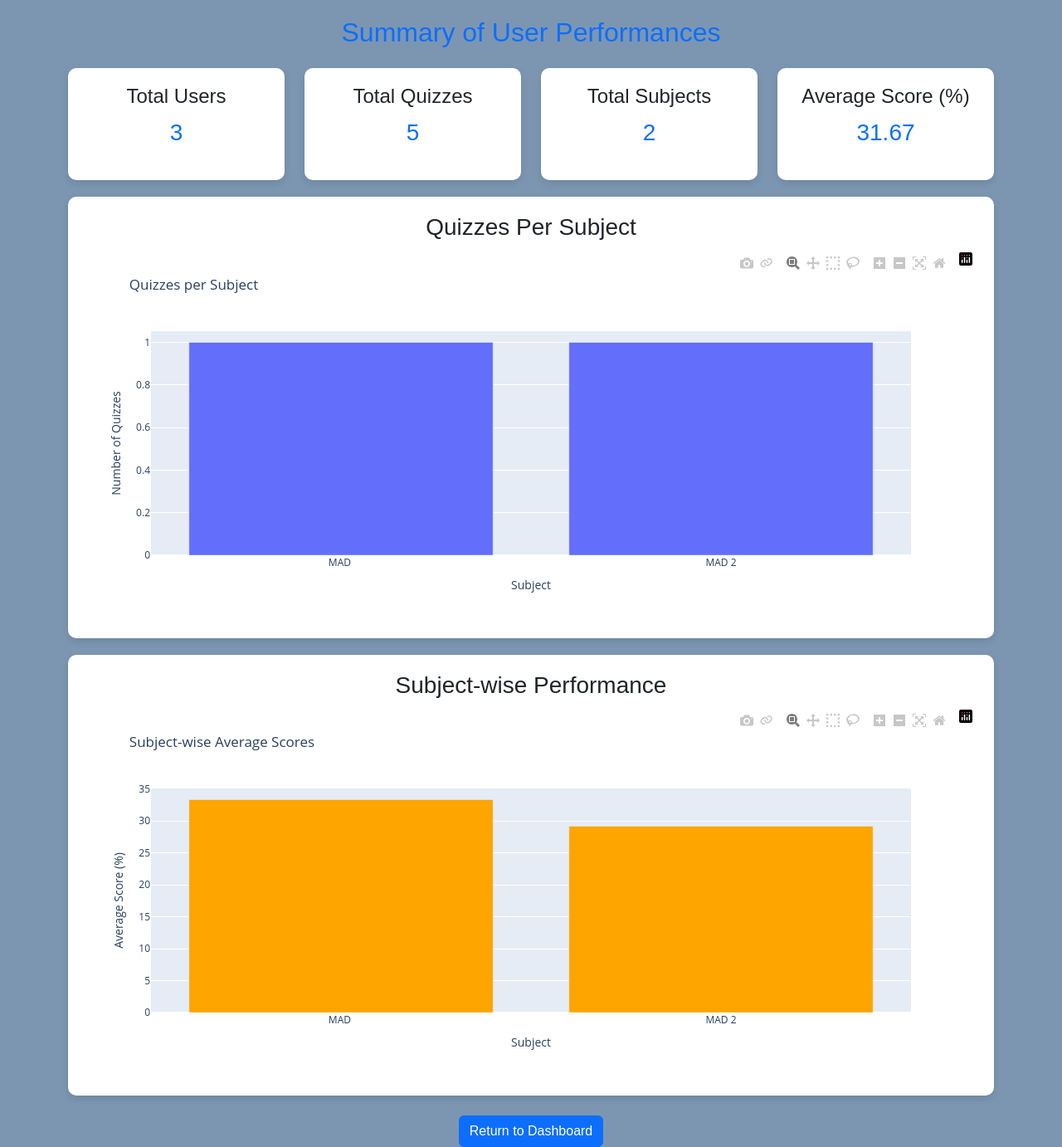
After one commit to 22f3001070/QUIZ_MASTER_22f3001070, a Flask app: page /admin_summary in a window 1280 px wide. The commit adds this page. Shown: the whole page at 83% size. Run offline with Flask 3, Linux system fonts and the light colour scheme.

Commit message:
Summary for both users and admins added, fixed the timer, ALL MILESTONES COMPLETED TILL 7

```diff
--- a/controllers/controllers.py
+++ b/controllers/controllers.py
@@ -2,6 +2,8 @@ from model.model import *
 from werkzeug.security import generate_password_hash, check_password_hash
 from flask import Flask, request, render_template, redirect, url_for, flash, session, Blueprint
 from datetime import datetime, timedelta, timezone
+import plotly.express as px
+import pandas as pd
 
 
 controllers = Blueprint('controllers', __name__)
@@ -207,9 +209,13 @@ def attempt_quiz(quiz_id):
     if remaining_time == 0:
         return redirect(url_for("controllers.submit_quiz", quiz_id=quiz_id))
 
+
+
     if request.method == "POST":
         selected_option = request.form.get("selected_option")
         print(selected_option)
+
+
 
         existing_response = UserResponse.query.filter_by(
         user_id=session["user_id"],
@@ -224,6 +230,10 @@ def attempt_quiz(quiz_id):
                 existing_response.selected_option = selected_option
         else:
             # Otherwise, create a new response
+            if(not selected_option):
+                selected_option = 'Z'
+
+            print(selected_option)
             user_response = UserResponse(
                 user_id=session["user_id"],
                 quiz_id=quiz_id,
@@ -684,18 +694,105 @@ def unblock_user(user_id):
 
 
 
+# We added the search to the contollers of their respective pages
+
+# # Search functionality (MILESTONE - 3)
+# @controllers.route('/search_user', methods=['GET', 'POST'])
+# def search():
+#     query = request.args.get('query')
+#     subjects = Subject.query.filter(Subject.name.like(f'%{query}%')).all() # Fetching all records from the subject db
+#     chapters = Chapter.query.filter(Chapter.name.like(f'%{query}%')).all()
+#     quizzes = Quiz.query.filter(Quiz.title.like(f'%{query}%')).all()
+#     questions = Question.query.filter(Question.title.like(f'%{query}%')).all()
+#     return render_template('search.html', subjects=subjects, chapters=chapters, quizzes=quizzes, questions=questions)
 
 
-# Search functionality (MILESTONE - 3)
-@controllers.route('/search_user', methods=['GET', 'POST'])
-def search():
-    query = request.args.get('query')
-    subjects = Subject.query.filter(Subject.name.like(f'%{query}%')).all() # Fetching all records from the subject db
-    chapters = Chapter.query.filter(Chapter.name.like(f'%{query}%')).all()
-    quizzes = Quiz.query.filter(Quiz.title.like(f'%{query}%')).all()
-    questions = Question.query.filter(Question.title.like(f'%{query}%')).all()
-    return render_template('search.html', subjects=subjects, chapters=chapters, quizzes=quizzes, questions=questions)
+import plotly.graph_objs as go
 
+@controllers.route("/user_summary")
+def user_summary():
+    user_id = session.get("user_id")
+    if not user_id:
+        return "Unauthorized", 401
+
+    user = User.query.get(user_id)
+    scores = Score.query.filter_by(user_id=user_id).all() #only for the logged in user
+
+    quiz_titles = [score.quiz.title for score in scores]
+    percentages_1 = [score.percent for score in scores]
+    percentages = [[score.percent, score.quiz.title] for score in scores]
+
+    # Calculate summary stats
+    num_quizzes = len(scores)
+    avg_score = round(sum(i[0] for i in percentages) / num_quizzes, 2) if num_quizzes > 0 else 0
+    best = max(percentages, default=0)
+
+    if scores:
+        best_score = round(best[0],2)
+        best_quiz = best[1]
+
+    else:
+        best_score = 0
+        best_quiz = 'N/a'
+
+
+
+    # Create a performance trend graph
+    trace = go.Scatter(x=quiz_titles, y=percentages_1, mode='lines+markers', name="Performance")
+    layout = go.Layout(title="Quiz Performance", xaxis=dict(title="Quiz"), yaxis=dict(title="Score Percentage"))
+    chart = go.Figure(data=[trace], layout=layout)
+    graph_html = chart.to_html(full_html=False)
+
+    return render_template(
+        "user_summary.html",
+        user=user,
+        num_quizzes=num_quizzes,
+        avg_score=avg_score,
+        best_score=best_score,
+        graph_html=graph_html,
+        best_quiz = best_quiz
+    )
+
+@controllers.route("/admin_summary")
+def admin_summary():
+    print("check")
+    user_count = User.query.count()
+    quiz_count = Quiz.query.count()
+    subject_count = Subject.query.count()
+    avg_score = db.session.query(db.func.avg(Score.percent)).scalar() or 0  # for all users
+
+    subjects = Subject.query.all()
+    subject_names = [subject.name for subject in subjects]
+    subject_quiz_counts = [len(subject.chapters) for subject in subjects]
+
+    # Fetching subject-wise performance
+    subject_avg_scores = []
+    for subject in subjects:
+        subject_quizzes = db.session.query(Quiz.id).join(Chapter).filter(Chapter.subject_id == subject.id).subquery()
+        avg_subject_score = db.session.query(db.func.avg(Score.percent)).filter(Score.quiz_id.in_(subject_quizzes)).scalar() or 0
+        subject_avg_scores.append(round(avg_subject_score, 2))
+
+    # Bar chart for quizzes per subject
+    bar_trace = go.Bar(x=subject_names, y=subject_quiz_counts, name="Quizzes per Subject")
+    bar_layout = go.Layout(title="Quizzes per Subject", xaxis=dict(title="Subject"), yaxis=dict(title="Number of Quizzes"))
+    bar_chart = go.Figure(data=[bar_trace], layout=bar_layout)
+    bar_chart_html = bar_chart.to_html(full_html=False)
+
+    # Bar chart for subject-wise performance
+    perf_trace = go.Bar(x=subject_names, y=subject_avg_scores, name="Average Score (%)", marker=dict(color="orange"))
+    perf_layout = go.Layout(title="Subject-wise Average Scores", xaxis=dict(title="Subject"), yaxis=dict(title="Average Score (%)"))
+    perf_chart = go.Figure(data=[perf_trace], layout=perf_layout)
+    perf_chart_html = perf_chart.to_html(full_html=False)
+
+    return render_template(
+        "admin_summary.html",
+        user_count=user_count,
+        quiz_count=quiz_count,
+        subject_count=subject_count,
+        avg_score=round(avg_score, 2),
+        bar_chart_html=bar_chart_html,
+        perf_chart_html=perf_chart_html
+    )
 
 
 
--- a/templates/admin_dashboard.html
+++ b/templates/admin_dashboard.html
@@ -186,7 +186,7 @@
                 <a></a>
                 <a href="{{ url_for('controllers.admin_quizzes') }}">Quizzes</a>
                 <a></a>
-                <a href="#">Summary</a>
+                <a href="{{ url_for('controllers.admin_summary') }}">Summary</a>
                 <a></a>
                 <a href="{{ url_for('controllers.logout') }}">Logout</a>
             </div>
--- a/templates/admin_dashboard_1.html
+++ b/templates/admin_dashboard_1.html
@@ -206,7 +206,7 @@
                 <a></a>
                 <a href="{{ url_for('controllers.admin_quizzes') }}">Quizzes</a>
                 <a></a>
-                <a href="#">Summary</a>
+                <a href="{{ url_for('controllers.admin_summary') }}">Summary</a>
                 <a></a>
                 <a href="{{ url_for('controllers.logout') }}">Logout</a>
             </div>
--- a/templates/admin_dashboard_quiz.html
+++ b/templates/admin_dashboard_quiz.html
@@ -218,7 +218,7 @@
                 <a></a>
                 <a href="{{ url_for('controllers.admin_quizzes') }}">Quizzes</a>
                 <a></a>
-                <a href="#">Summary</a>
+                <a href="{{ url_for('controllers.admin_summary') }}">Summary</a>
                 <a></a>
                 <a href="{{ url_for('controllers.logout') }}">Logout</a>
             </div>
--- /dev/null
+++ b/templates/admin_summary.html
@@ -0,0 +1,83 @@
+<!DOCTYPE html>
+<html lang="en">
+<head>
+    <meta charset="UTF-8">
+    <meta name="viewport" content="width=device-width, initial-scale=1.0">
+    <title>Admin Summary</title>
+
+    <!-- Bootstrap CSS -->
+    <link href="https://cdn.jsdelivr.net/npm/bootstrap@5.3.0/dist/css/bootstrap.min.css" rel="stylesheet">
+
+    <style>
+        body {
+            background-color: rgb(124, 150, 177);
+            font-family: Arial, sans-serif;
+        }
+        .container {
+            margin-top: 20px;
+        }
+        .summary-box {
+            background: white;
+            padding: 20px;
+            border-radius: 10px;
+            box-shadow: 0px 4px 10px rgba(0, 0, 0, 0.1);
+            text-align: center;
+        }
+        .chart-container {
+            background: white;
+            padding: 20px;
+            border-radius: 10px;
+            box-shadow: 0px 4px 10px rgba(0, 0, 0, 0.1);
+            margin-top: 20px;
+        }
+    </style>
+</head>
+<body>
+
+    <div class="container">
+        <h2 class="text-center text-primary">Summary of User Performances</h2>
+
+        <div class="row mt-4">
+            <div class="col-md-3">
+                <div class="summary-box">
+                    <h4>Total Users</h4>
+                    <p class="fs-3 text-primary">{{ user_count }}</p>
+                </div>
+            </div>
+            <div class="col-md-3">
+                <div class="summary-box">
+                    <h4>Total Quizzes</h4>
+                    <p class="fs-3 text-primary">{{ quiz_count }}</p>
+                </div>
+            </div>
+            <div class="col-md-3">
+                <div class="summary-box">
+                    <h4>Total Subjects</h4>
+                    <p class="fs-3 text-primary">{{ subject_count }}</p>
+                </div>
+            </div>
+            <div class="col-md-3">
+                <div class="summary-box">
+                    <h4>Average Score (%)</h4>
+                    <p class="fs-3 text-primary">{{ avg_score }}</p>
+                </div>
+            </div>
+        </div>
+
+        <div class="chart-container">
+            <h3 class="text-center">Quizzes Per Subject</h3>
+            {{ bar_chart_html|safe }}
+        </div>
+
+        <div class="chart-container">
+            <h3 class="text-center">Subject-wise Performance</h3>
+            {{ perf_chart_html|safe }}
+        </div>
+
+        <div class="text-center mt-4">
+            <a href="{{ url_for('controllers.admin_dashboard') }}" class="btn btn-primary">Return to Dashboard</a>
+        </div>
+    </div>
+
+</body>
+</html>
--- a/templates/scores.html
+++ b/templates/scores.html
@@ -145,7 +145,7 @@
         <div>
             <a href="{{ url_for('controllers.user_dashboard') }}">Home</a>
             <a href="{{ url_for('controllers.scores') }}">Scores</a>
-            <a href="#">Summary</a>
+            <a href="{{ url_for('controllers.user_summary') }}">Summary</a>
             <a href="{{ url_for('controllers.logout_user') }}">Logout</a>
         </div>
         <div class="search-container">
--- a/templates/user_dashboard.html
+++ b/templates/user_dashboard.html
@@ -333,13 +333,13 @@
 
 
     <div class="nav-bar">
-        <div>
+        <div class="mt-1">
             <a href="{{ url_for('controllers.user_dashboard') }}">Home</a>
             <a></a>
 
             <a href="{{ url_for('controllers.scores') }}">Scores</a>
             <a></a>
-            <a href="#">Summary</a>
+            <a href="{{ url_for('controllers.user_summary') }}">Summary</a>
             <a></a>
             <a href="{{ url_for('controllers.logout_user') }}">Logout</a>
 
```
Also changed, not shown: app.py (+13 -7 lines), templates/start_quiz.html (+11 -4 lines), templates/user_summary.html (+57 -0 lines), instance/shreyash2.db.
